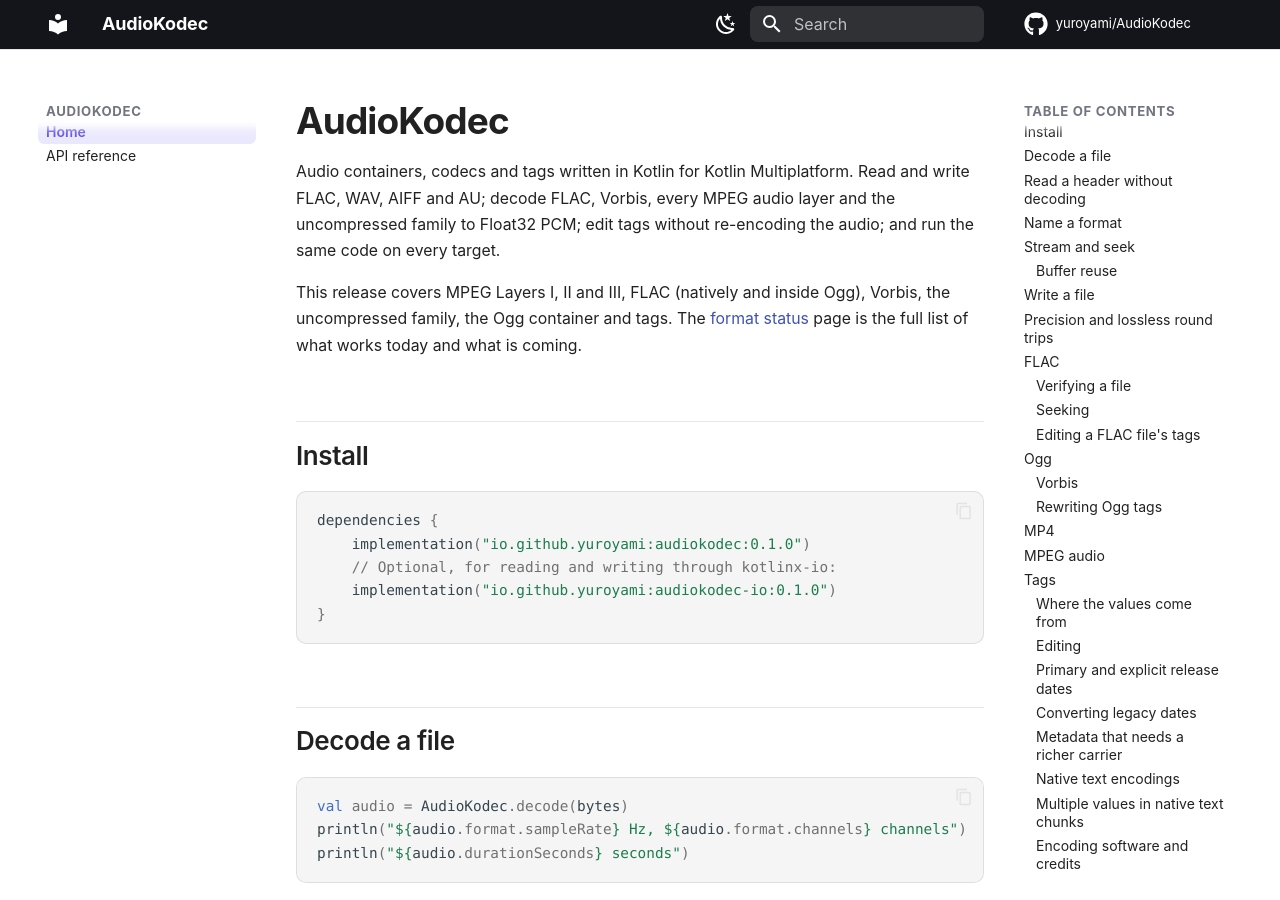
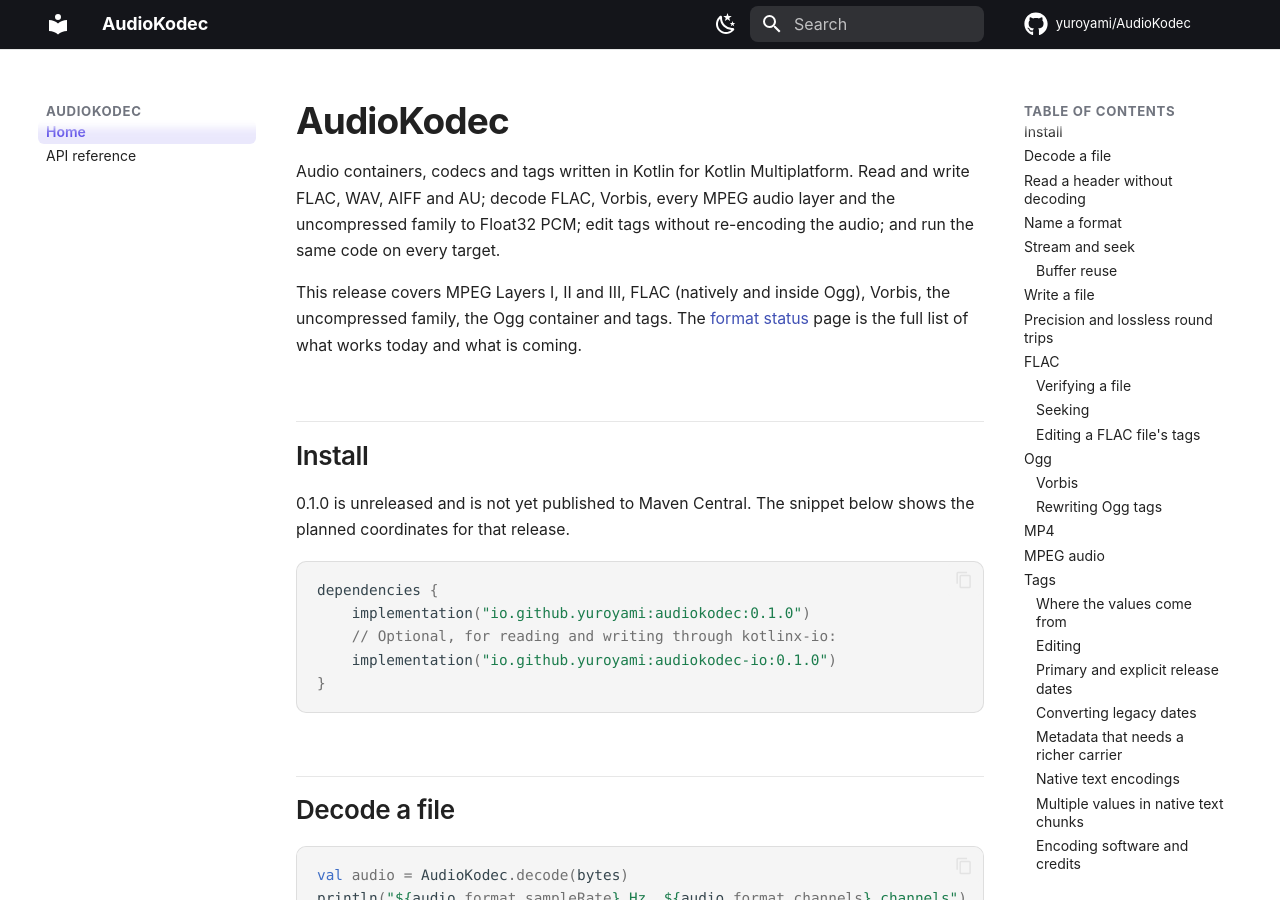
Before and after one commit to yuroyami/AudioKodec, an MkDocs documentation site: the page built from docs/index.md, in a window 1280 px wide and 900 px high. Built offline with MkDocs 1.6.1 and Material for MkDocs 9.7.7, drawn with Linux system fonts in a browser that asks for light colours; comment, search, counter and statistics services are not loaded.

Commit message:
docs: mark installation coordinates as unreleased
Both 0.1.0 POMs return 404 from Maven Central and the changelog still marks the release as unreleased. State that beside both dependency snippets.

Fixes #145

````diff
--- a/docs/index.md
+++ b/docs/index.md
@@ -11,6 +11,9 @@
 page is the full list of what works today and what is coming.
 
 ## Install
+
+0.1.0 is unreleased and is not yet published to Maven Central. The snippet
+below shows the planned coordinates for that release.
 
 ```kotlin
 dependencies {
````
Also changed, not shown: README.md (+3 -0 lines).
